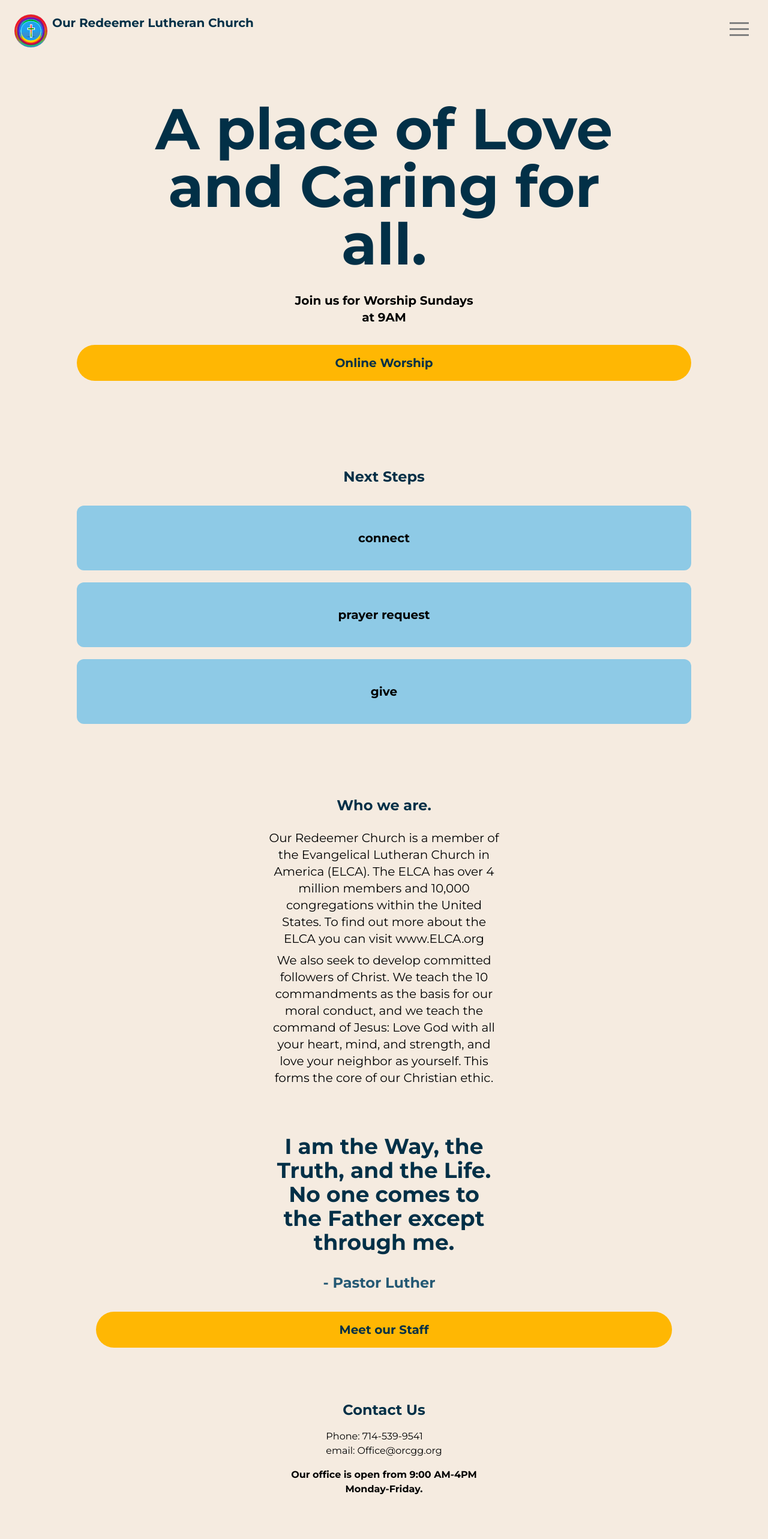
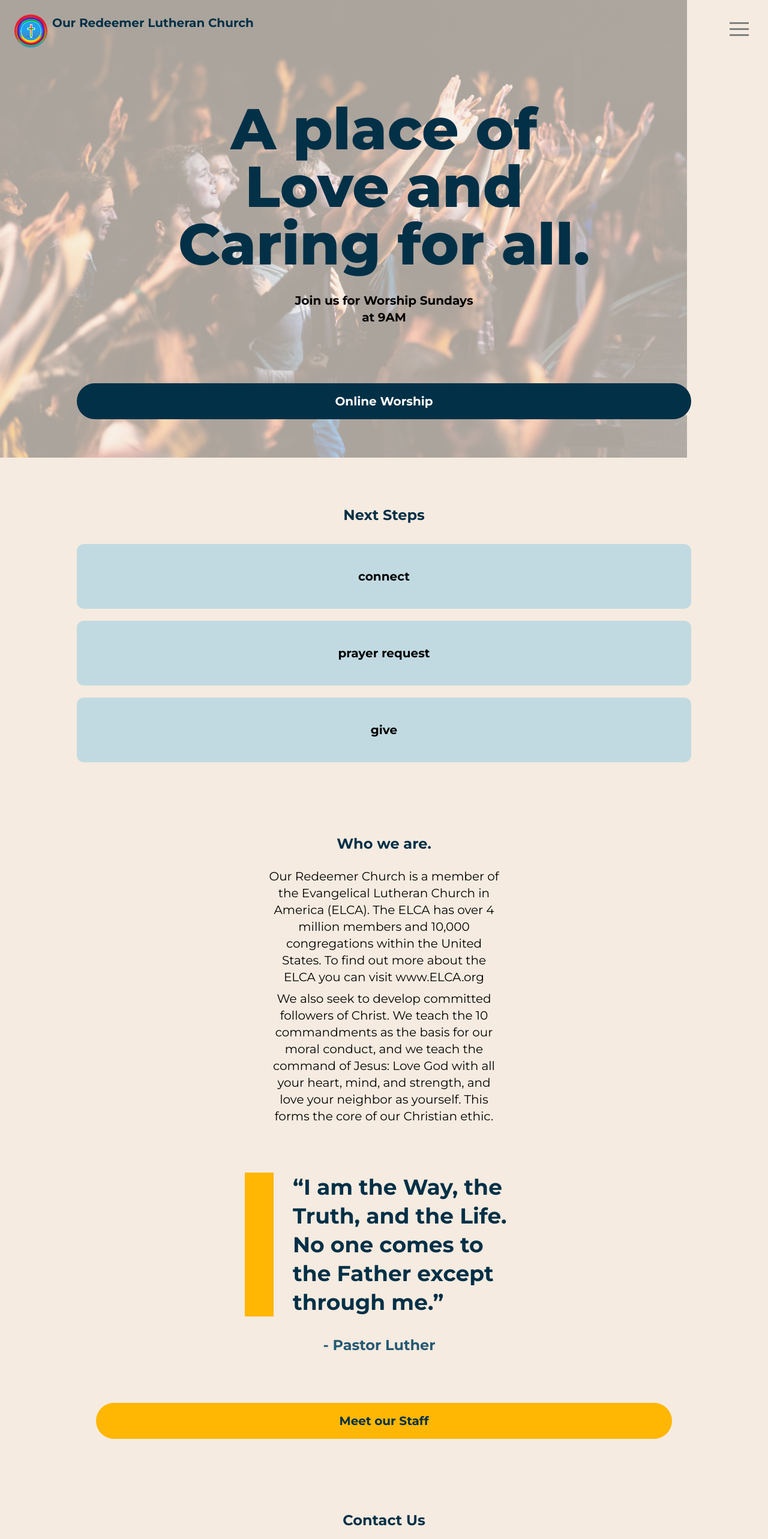
Before and after one commit to eliassymons/orcgg, a Next.js app: page / in a window 1280 px wide. Shown: the top 2566 px of the page at 60% size. Built offline with nearby package versions, Linux system fonts and the light colour scheme; grey boxes are pictures that could not be loaded.

Commit message:
update formatting

```diff
--- a/app/globals.css
+++ b/app/globals.css
@@ -15,3 +15,15 @@ h2 {
 body {
   background-color: #f5ebe0;
 }
+.main-bg {
+  position: relative;
+}
+.church-bg {
+  position: absolute;
+  top: 0;
+  height: 100%;
+  object-fit: cover;
+
+  opacity: 0.3;
+  z-index: -10;
+}
--- a/app/page.tsx
+++ b/app/page.tsx
@@ -9,9 +9,12 @@ const mont = Montserrat({ subsets: ["latin"] });
 export default function Home() {
   return (
     <div className={mont.className}>
-      <Header />
-      <Hero />
+      <div className="main-bg">
+        <Header />
+        <Hero /> <img className="church-bg" src="church-bg.jpg" />
+      </div>
       <NextSteps />
+
       <About />
       <Contact />
     </div>
--- a/app/pages/about-us/page.tsx
+++ b/app/pages/about-us/page.tsx
@@ -20,11 +20,14 @@ function About() {
         </div>
       </div>
       <div className="py-10 flex flex-col gap-8 px-10 items-center">
-        <p className="text-4xl font-bold text-[#023047] max-w-sm text-center ">
-          I am the Way, the Truth, and the Life. No one comes to the Father
-          except through me.
-        </p>
-        <p className="text-2xl font-bold  mr-4 text-[#255974]">
+        <div className="flex gap-8">
+          <div className="w-12 min-h-max bg-[#FFB703]"></div>
+          <q className="text-4xl font-bold leading-[3rem] text-[#023047] max-w-sm text-left ">
+            I am the Way, the Truth, and the Life. No one comes to the Father
+            except through me.
+          </q>
+        </div>
+        <p className="text-2xl font-bold  mr-4 text-[#255974] mb-12">
           - Pastor Luther
         </p>
         <button className="bg-[#FFB703] w-[80%] rounded-full text-center py-4 text-[#023047] font-bold text-xl">
--- a/app/pages/contact/page.tsx
+++ b/app/pages/contact/page.tsx
@@ -1,6 +1,6 @@
 function Contact() {
   return (
-    <div className="flex flex-col items-center gap-4 py-12">
+    <div className="flex flex-col items-center gap-4 py-20">
       <h2 className="text-2xl font-bold">Contact Us</h2>
       <div>
         <p>Phone: 714-539-9541</p>
--- a/app/pages/hero/page.tsx
+++ b/app/pages/hero/page.tsx
@@ -3,17 +3,17 @@ import Image from "next/image";
 function Hero() {
   return (
     <div className="w-full flex flex-col items-center justify-center py-16 gap-8">
-      <h1 className="text-6xl font-bold  text-center px-4 leading-[4.2rem] sm:text-8xl sm:max-w-[50rem] ">
+      <h1 className="text-5xl font-extrabold max-w-sm   text-center px-4 leading-[4.2rem] sm:text-8xl sm:max-w-[50rem] ">
         A place of Love and Caring for all.{" "}
       </h1>
 
-      <p className="max-w-xs text-center text-xl font-bold max-w-[80%]">
+      <p className="max-w-xs text-center text-xl font-bold max-w-[80%] mb-16">
         Join us for Worship Sundays at 9AM
       </p>
       <a
         target="_blank"
         href="https://www.youtube.com/channel/UCzUDD0mc9ahXY2lKwx-zVLQ"
-        className="bg-[#FFB703] w-[80%] rounded-full text-center py-4 text-[#023047] font-bold text-xl"
+        className="bg-[#023047] w-[80%] rounded-full text-center py-4 text-white font-bold text-xl"
       >
         Online Worship
       </a>
--- a/app/pages/next-steps/page.tsx
+++ b/app/pages/next-steps/page.tsx
@@ -3,7 +3,7 @@ function NextSteps() {
     <div className="py-20 flex flex-col gap-8">
       <h2 className="text-center text-2xl font-bold">Next Steps</h2>
       <div className="flex flex-col items-center justify-center text-center gap-5 text-xl">
-        <div className="bg-[#8ECAE6] w-[80%] py-10 rounded-xl hover:scale-105">
+        <div className="bg-[#8ECAE6] w-[80%] py-10 rounded-xl hover:scale-105 bg-opacity-50">
           <a
             className="font-bold"
             href="https://ourredeemergardengrove.us6.list-manage.com/subscribe?u=2c9e2fc36aff1dcae257db589&id=10daf846f5"
@@ -12,7 +12,7 @@ function NextSteps() {
             connect
           </a>
         </div>
-        <div className="bg-[#8ECAE6] w-[80%] py-10 rounded-xl hover:scale-105">
+        <div className="bg-[#8ECAE6] w-[80%] py-10 rounded-xl hover:scale-105 bg-opacity-50">
           <a
             className="font-bold"
             href="mailto:Patty@orcgg.org"
@@ -21,7 +21,7 @@ function NextSteps() {
             prayer request
           </a>
         </div>
-        <div className="bg-[#8ECAE6] w-[80%] py-10 rounded-xl hover:scale-105">
+        <div className="bg-[#8ECAE6] w-[80%] py-10 rounded-xl hover:scale-105 bg-opacity-50">
           <a
             className="font-bold"
             href="https://secure.myvanco.com/YPTV/home"
```
